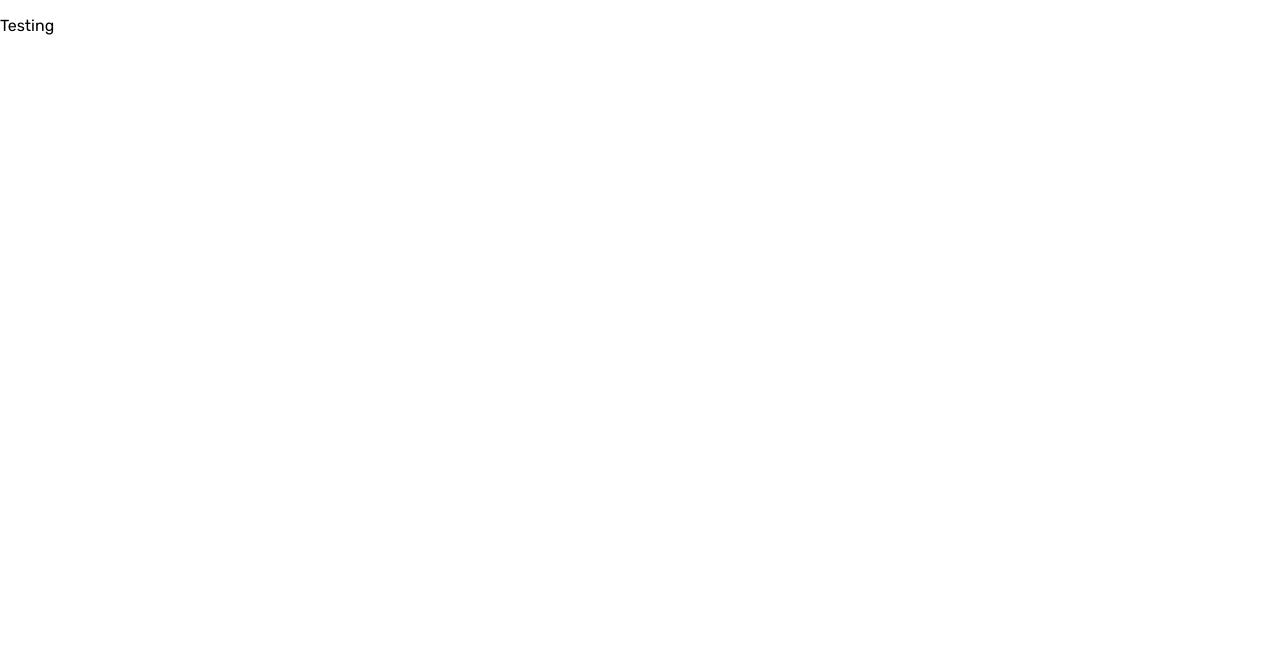
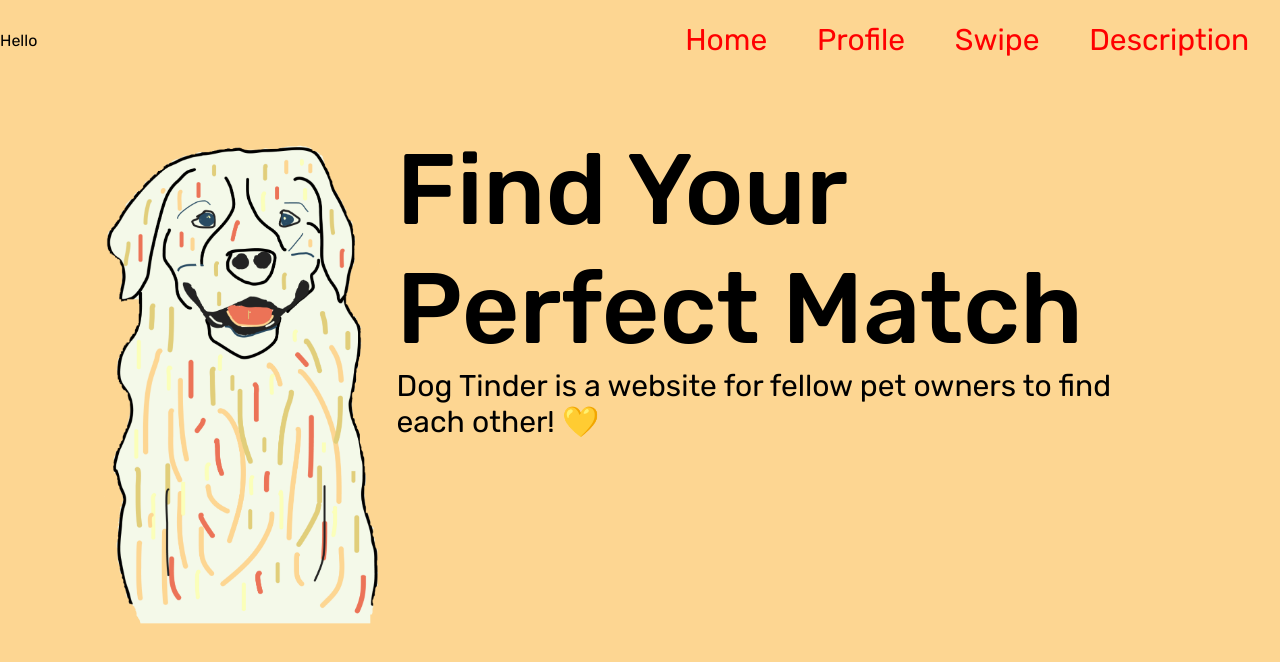
Before and after one commit to BennyWu1210/HackThe6ix, a React (Create React App) app in the folder website/: page / in a window 1280 px wide. Shown: the top 662 px of the page. Built offline with nearby package versions, Linux system fonts and the light colour scheme.

Commit message:
home page rough draft

```diff
--- a/website/src/App.js
+++ b/website/src/App.js
@@ -1,7 +1,8 @@
 import "./App.css";
+import Home from "./pages/Home";
 
 function App() {
-  return <p>Testing</p>;
+  return <Home />;
 }
 
 export default App;
--- /dev/null
+++ b/website/src/components/Navbar.css
@@ -0,0 +1,27 @@
+.nav-container{
+  height: 80px;
+  display: flex;
+  justify-content: space-between;
+  align-items: center;
+  margin-right: max(180px, 12vw);
+}
+
+.nav-links-red{
+  list-style: none;
+  display: grid;
+  grid-template-columns: repeat(4, auto);
+  gap: min(12%, 5vw);
+  color: var(--red);
+}
+
+.nav-links-white{
+  list-style: none;
+  display: grid;
+  grid-template-columns: repeat(4, auto);
+  gap: min(12%, 5vw);
+  color: var(--white);
+}
+
+.nav-link{
+  font-size: 30px;
+}
--- /dev/null
+++ b/website/src/components/Navbar.jsx
@@ -0,0 +1,20 @@
+import React from "react";
+import "./Navbar.css";
+
+function Navbar({ color }) {
+  return (
+    <div className="nav-container">
+      <div className="nav-logo">
+        <p>Hello</p>
+      </div>
+      <div className={`nav-links-${color}`} style={{ color: color }}>
+        <li className="nav-link">Home</li>
+        <li className="nav-link">Profile</li>
+        <li className="nav-link">Swipe</li>
+        <li className="nav-link">Description</li>
+      </div>
+    </div>
+  );
+}
+
+export default Navbar;
--- /dev/null
+++ b/website/src/pages/Home.css
@@ -0,0 +1,26 @@
+.home-container{
+  background-color: var(--orange);
+  height: 100vh;
+}
+
+.home-hero{
+  display: flex;
+  margin: 50px 100px;
+  justify-content: space-around
+}
+
+.home-title{
+  font-weight: 500;
+  font-size: 100px;
+}
+
+.home-content{
+  font-size: 30px;
+}
+.home-image{
+  height: 500px;
+}
+
+.dog{
+  height: 100%;
+}
--- /dev/null
+++ b/website/src/pages/Home.jsx
@@ -0,0 +1,24 @@
+import React from "react";
+import Navbar from "../components/Navbar";
+import "./Home.css";
+
+function Home() {
+  return (
+    <div className="home-container">
+      <Navbar color="red" />
+      <div className="home-hero">
+        <div className="home-image">
+          <img className="dog" src={require("../images/doggie.png")} />
+        </div>
+        <div className="home-content">
+          <div className="home-title">Find Your Perfect Match</div>
+          <div className="home-content">
+            Dog Tinder is a website for fellow pet owners to find each other! 💛
+          </div>
+        </div>
+      </div>
+    </div>
+  );
+}
+
+export default Home;
```
Also changed, not shown: website/src/images/doggie.png (added).
